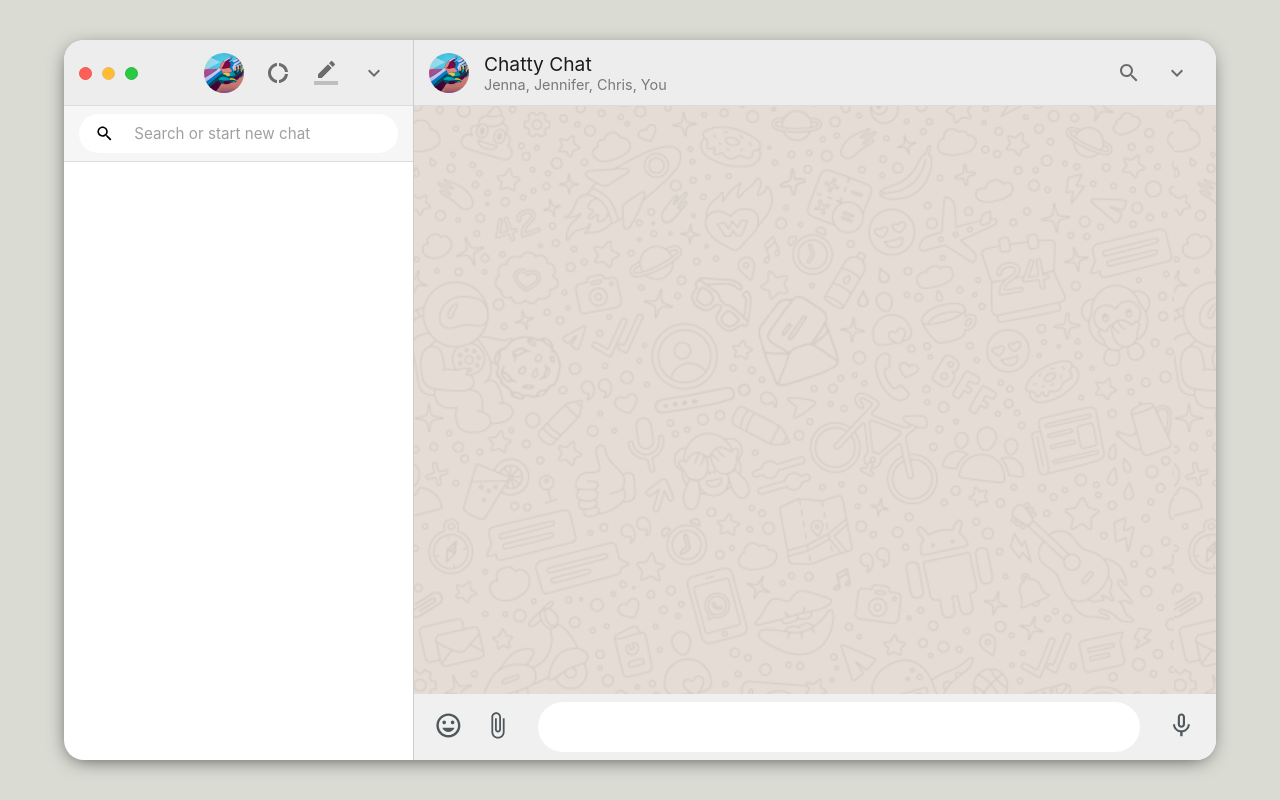
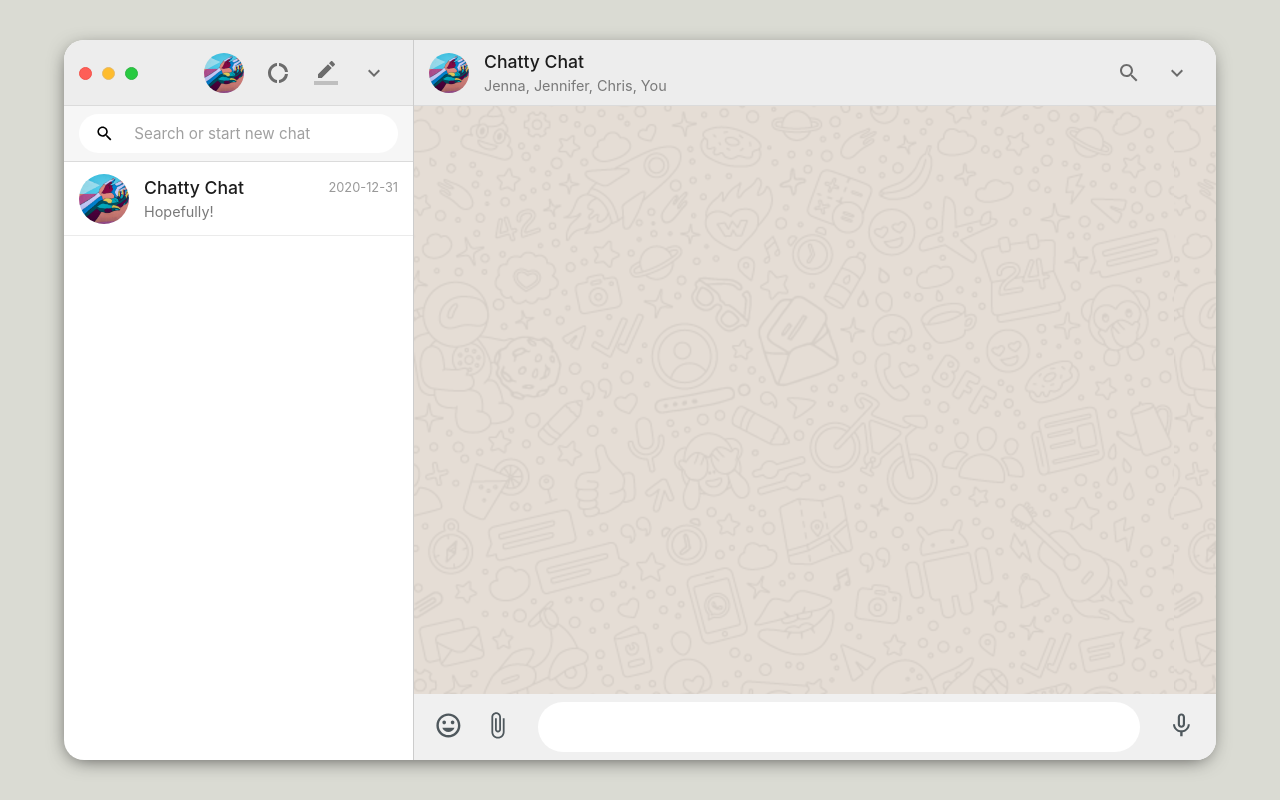
Before and after one commit to yeseuloh/whatsapp-clone, a React (Create React App) app: page / in a window 1280 px wide. Built offline with nearby package versions, Linux system fonts and the light colour scheme.

Commit message:
create chat list element

```diff
--- a/src/Chat/Chat.css
+++ b/src/Chat/Chat.css
@@ -37,13 +37,16 @@
 }
 
 .chat__headerLeft-chatInfo .chatName {
-    font-size: 1.2rem;
+    font-size: 1.1rem;
     color: #1C1C1C;
+    font-weight: 500;
+
 }
 
 .chat__headerLeft-chatInfo .chatInfo {
     font-size: 0.9rem;
     color: #797979;
+    margin-top: 5px;
 }
 
 .chat__headerRight {
--- a/src/Sidebar/Sidebar.css
+++ b/src/Sidebar/Sidebar.css
@@ -88,3 +88,63 @@
     font-size: 0.95rem;
     color: #A0A0A0;
 }
+
+.sidebar__chatList {
+    max-height: calc(90vh - 66px - 56px);
+    overflow-y: auto;
+}
+
+.sidebar__chatList-elem {
+    height: 74px;
+    display: flex;
+    padding: 10px 0;
+    border-bottom: 1px solid #EBEBEB;
+    align-items: center;
+}
+
+.sidebar__chatList-elem:hover {
+    background-color: #f6f6f6;
+}
+
+.sidebar__chatList-elem img {
+    width: 50px;
+    object-fit: cover;
+    height: 50px;
+    border-radius: 50%;
+    display: flex;
+    margin-left: 15px;
+}
+
+.sidebar__chatList-elem--chatInfo {
+    margin-left: 15px;
+    width: 100%;
+    margin-right: 15px;
+}
+
+.sidebar__chatList-elem--chatInfo > * {
+    display: block;
+}
+
+.sidebar__chatList-elem--chatInfo .info {
+    display: flex;
+    justify-content: space-between;
+    width: 100%;
+    align-items: center;
+}
+
+.sidebar__chatList-elem--chatInfo .info .chatName {
+    font-size: 1.1rem;
+    color: #1C1C1C;
+    font-weight: 500;
+}
+
+.sidebar__chatList-elem--chatInfo .info .date {
+    font-size: 0.8rem;
+    color: #999;
+}
+
+.sidebar__chatList-elem--chatInfo .message {
+    font-size: 0.9rem;
+    color: #797979;
+    margin-top: 5px;
+}
--- a/src/Sidebar/Sidebar.js
+++ b/src/Sidebar/Sidebar.js
@@ -39,7 +39,18 @@ const Sidebar = () => {
           <span>Search or start new chat</span>
         </div>
       </div>
-      <div className="sidebar__chatList"></div>
+      <div className="sidebar__chatList">
+        <div className="sidebar__chatList-elem">
+          <img src={Test} alt="test" />
+          <div className="sidebar__chatList-elem--chatInfo">
+            <div className="info">
+                <span className="chatName">Chatty Chat</span>
+                <span className="date">{'2020-12-31'}</span>
+            </div>
+            <span className="message">Hopefully! </span>
+          </div>
+        </div>
+      </div>
     </div>
   );
 };
```
